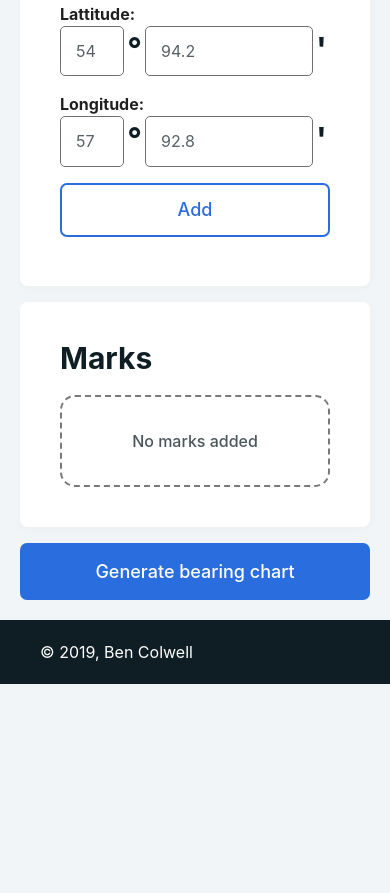
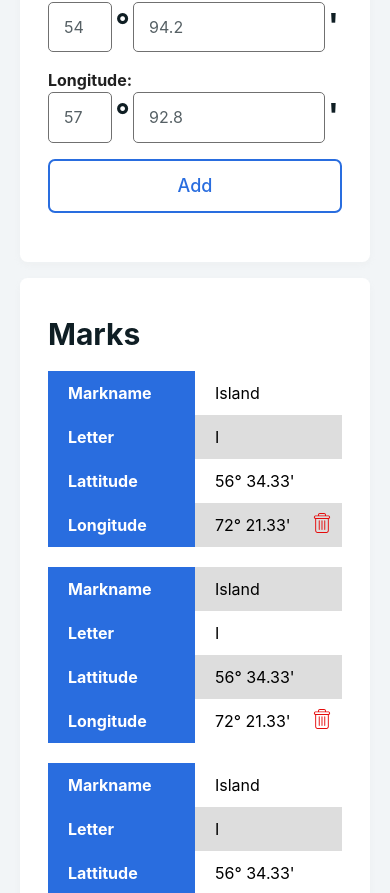
Before and after one commit to BenColwell131/BearingCalc, a Gatsby site: page / in a window 390 px wide. Shown: the part 809-1702 px from the top of the page. Before the commit the page ends 1493 px from the top, so only its background shows below. Built offline with nearby package versions, Linux system fonts and the light colour scheme; Gatsby itself is replaced by a stand-in of ours.

Commit message:
Made all tables responsive and abstracted to own components

```diff
--- a/src/components/layout.css
+++ b/src/components/layout.css
@@ -53,9 +53,6 @@ th {
   text-align: left;
   padding: 10px 20px;
   position: relative;
-  /* overflow: hidden;
-  text-overflow: ellipsis; */
-  /* white-space: nowrap; */
 }
 
 th {
--- /dev/null
+++ b/src/components/markList.js
@@ -0,0 +1,148 @@
+import React, { Component } from 'react';
+import PropTypes from 'prop-types';
+import styled from 'styled-components';
+
+import Delete from '../images/delete.svg';
+
+// --------------------------------------------------
+// Styled Components
+// --------------------------------------------------
+const NoMarksLabel = styled.p`
+  width: 100%;
+  padding: 2em;
+  opacity: 0.75;
+  text-align: center;
+  font-size: 1em;
+  font-weight: 500;
+  color: var(--dark-blue);
+  border: 2px dashed rgba(0, 0, 0, 0.7);
+  border-radius: 15px;
+  margin: 0;
+`;
+
+const DeleteIcon = styled.input`
+  width: 20px;
+  position: absolute;
+  right: 10px;
+  transition: all 0.2s ease-in-out;
+
+  &:hover {
+    transform: scale(1.1);
+  }
+`;
+
+class MarksList extends Component {
+  constructor(props) {
+    super(props);
+    this.state = {
+      showFullList: true,
+    };
+
+    this.handleResize = this.handleResize.bind(this);
+  }
+
+  componentDidMount() {
+    this.handleResize();
+    window.addEventListener('resize', this.handleResize);
+  }
+
+  componentWillUnmount() {
+    window.removeEventListener('resize', this.handleResize);
+  }
+
+  handleResize() {
+    this.setState({ showFullList: window.innerWidth > 720 });
+  }
+
+  render() {
+    const { showFullList } = this.state;
+    const { marks, onMarkDelete } = this.props;
+    let list;
+
+    if (marks.length <= 0) {
+      list = <NoMarksLabel>No marks added</NoMarksLabel>;
+    } else if (showFullList) {
+      list = (
+        <table>
+          <thead>
+            <tr>
+              <th style={{ width: `30%` }}>Markname</th>
+              <th>Letter</th>
+              <th>Lattitude</th>
+              <th>Longitude</th>
+            </tr>
+          </thead>
+          <tbody>
+            {marks.map((mark, index) => (
+              <>
+                <tr>
+                  <td style={{ overflowWrap: `break-word` }}>{mark.mark}</td>
+                  <td>{mark.letter}</td>
+                  <td>
+                    {mark.latDeg}° {mark.latMin}'
+                  </td>
+                  <td>
+                    {mark.longDeg}° {mark.longMin}'
+                    <DeleteIcon
+                      type="image"
+                      src={Delete}
+                      alt="Delete"
+                      onClick={e => onMarkDelete(index, e)}
+                    />
+                  </td>
+                </tr>
+              </>
+            ))}
+          </tbody>
+        </table>
+      );
+    } else {
+      // Show shrunk table
+      list = (
+        <table>
+          {marks.map((mark, index) => (
+            <>
+              <tr>
+                <th style={{ width: `50%` }}>Markname</th>
+                <td style={{ overflowWrap: `break-word` }}>{mark.mark}</td>
+              </tr>
+              <tr>
+                <th>Letter</th>
+                <td>{mark.letter}</td>
+              </tr>
+              <tr>
+                <th>Lattitude</th>
+
+                <td>
+                  {mark.latDeg}° {mark.latMin}'
+                </td>
+              </tr>
+              <tr>
+                <th>Longitude</th>
+                <td>
+                  {mark.longDeg}° {mark.longMin}'
+                  <DeleteIcon
+                    type="image"
+                    src={Delete}
+                    alt="Delete"
+                    onClick={e => this.handleMarkDelete(index, e)}
+                  />
+                </td>
+              </tr>
+              {index !== marks.length - 1 && <tr />}
+            </>
+          ))}
+        </table>
+      );
+    }
+
+    return <>{list}</>;
+  }
+}
+
+MarksList.propTypes = {
+  marks: PropTypes.object.isRequired,
+  onMarkDelete: PropTypes.func.isRequired,
+};
+
+export default MarksList;
--- a/src/components/tile.js
+++ b/src/components/tile.js
@@ -9,6 +9,10 @@ const StyledDiv = styled.div`
   box-shadow: 0px 3px 6px rgba(216, 216, 216, 0.16);
   padding: 2.5em;
   margin-bottom: 1em;
+
+  @media (max-width: 30em) {
+    padding: 2.5em 1.75em;
+  }
 `;
 
 const Tile = ({ className, children }) => (
--- a/src/pages/index.js
+++ b/src/pages/index.js
@@ -6,9 +6,9 @@ import Layout from '../components/layout';
 import SEO from '../components/seo';
 import Tile from '../components/tile';
 import AddMarkForm from '../components/addMarkForm';
+import MarksList from '../components/markList';
 
 import Boat from '../images/boat.svg';
-import Delete from '../images/delete.svg';
 
 // --------------------------------------------------
 // Styled Components
@@ -68,39 +68,118 @@ const ButtonLink = styled(Link)`
   }
 `;
 
-const NoMarksLabel = styled.p`
-  width: 100%;
-  padding: 2em;
-  opacity: 0.75;
-  text-align: center;
-  font-size: 1em;
-  font-weight: 500;
-  color: var(--dark-blue);
-  border: 2px dashed rgba(0, 0, 0, 0.7);
-  border-radius: 15px;
-  margin: 0;
-`;
-
-const DeleteIcon = styled.input`
-  width: 20px;
-  position: absolute;
-  right: 10px;
-  transition: all 0.2s ease-in-out;
-
-  &:hover {
-    transform: scale(1.1);
-  }
-`;
-
 class IndexPage extends Component {
   constructor(props) {
     super(props);
     this.state = {
-      marks: [],
+      // marks: [],
+      // TODO: remove dummy data
+      marks: [
+        {
+          mark: 'Island',
+          letter: 'I',
+          lat: 560.5721666666666666,
+          latDeg: 56,
+          latMin: 34.33,
+          long: 720.3555,
+          longDeg: 72,
+          longMin: 21.33,
+        },
+        {
+          mark: 'Island',
+          letter: 'I',
+          lat: 560.5721666666666666,
+          latDeg: 56,
+          latMin: 34.33,
+          long: 720.3555,
+          longDeg: 72,
+          longMin: 21.33,
+        },
+        {
+          mark: 'Island',
+          letter: 'I',
+          lat: 560.5721666666666666,
+          latDeg: 56,
+          latMin: 34.33,
+          long: 720.3555,
+          longDeg: 72,
+          longMin: 21.33,
+        },
+        {
+          mark: 'Island',
+          letter: 'I',
+          lat: 560.5721666666666666,
+          latDeg: 56,
+          latMin: 34.33,
+          long: 720.3555,
+          longDeg: 72,
+          longMin: 21.33,
+        },
+        {
+          mark: 'Island',
+          letter: 'I',
+          lat: 560.5721666666666666,
+          latDeg: 56,
+          latMin: 34.33,
+          long: 720.3555,
+          longDeg: 72,
+          longMin: 21.33,
+        },
+        {
+          mark: 'Island',
+          letter: 'I',
+          lat: 560.5721666666666666,
+          latDeg: 56,
+          latMin: 34.33,
+          long: 720.3555,
+          longDeg: 72,
+          longMin: 21.33,
+        },
+        {
+          mark: 'Island',
+          letter: 'I',
+          lat: 560.5721666666666666,
+          latDeg: 56,
+          latMin: 34.33,
+          long: 720.3555,
+          longDeg: 72,
+          longMin: 21.33,
+        },
+        {
+          mark: 'Island',
+          letter: 'I',
+          lat: 560.5721666666666666,
+          latDeg: 56,
+          latMin: 34.33,
+          long: 720.3555,
+          longDeg: 72,
+          longMin: 21.33,
+        },
+        {
+          mark: 'Island',
+          letter: 'I',
+          lat: 560.5721666666666666,
+          latDeg: 56,
+          latMin: 34.33,
+          long: 720.3555,
+          longDeg: 72,
+          longMin: 21.33,
+        },
+        {
+          mark: 'Island',
+          letter: 'I',
+          lat: 560.5721666666666666,
+          latDeg: 56,
+          latMin: 34.33,
+          long: 720.3555,
+          longDeg: 72,
+          longMin: 21.33,
+        },
+      ],
     };
 
     this.handleMarkAdd = this.handleMarkAdd.bind(this);
-    // ? Why doesnt handleMarkDelete need to be bound as well?
+    this.handleMarkDelete = this.handleMarkDelete.bind(this);
   }
 
   handleMarkAdd(values) {
@@ -120,7 +199,6 @@ class IndexPage extends Component {
   }
 
   render() {
-    // TODO: link this with marks object from form
     const { marks } = this.state;
 
     return (
@@ -163,46 +241,9 @@ class IndexPage extends Component {
         </Tile>
         <Tile>
           <h1>Marks</h1>
-          {marks.length > 0 ? (
-            <table>
-              <thead>
-                <tr>
-                  <th style={{ width: `30%` }}>Markname</th>
-                  <th>Letter</th>
-                  <th>Lattitude</th>
-                  <th>Longitude</th>
-                </tr>
-              </thead>
-              <tbody>
-                {marks.map((mark, index) => (
-                  <>
-                    <tr>
-                      <td style={{ overflowWrap: `break-word` }}>
-                        {mark.mark}
-                      </td>
-                      <td>{mark.letter}</td>
-                      <td>
-                        {mark.latDeg}° {mark.latMin}'
-                      </td>
-                      <td>
-                        {mark.longDeg}° {mark.longMin}'
-                        <DeleteIcon
-                          type="image"
-                          src={Delete}
-                          alt="Delete"
-                          onClick={e => this.handleMarkDelete(index, e)}
-                        />
-                      </td>
-                    </tr>
-                  </>
-                ))}
-              </tbody>
-            </table>
-          ) : (
-            <NoMarksLabel>No marks added</NoMarksLabel>
-          )}
+          <MarksList marks={marks} onMarkDelete={this.handleMarkDelete} />
         </Tile>
-        <ButtonLink to="/bearing-chart/" state={{ marks }}>
+        <ButtonLink to="/chart-page/" state={{ marks }}>
           Generate bearing chart
         </ButtonLink>
       </Layout>
```
Also changed, not shown: TODO.md (+9 -9 lines), src/components/bearingChart.js (added, +174 -0 lines), src/pages/chart-page.js (renamed from src/pages/bearing-chart.js, +30 -87 lines), src/images/lost.svg (added).
